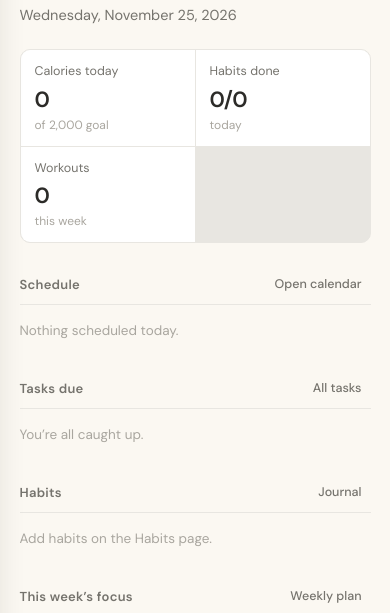
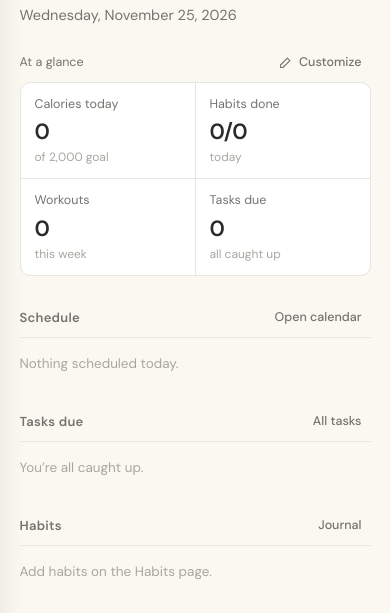
Before and after one commit to rhcuai/Life-Planner, a plain HTML site: page index.html in a window 390 px wide. Shown: the part 204-817 px from the top of the page. Drawn offline with Linux system fonts and the light colour scheme.

Commit message:
Customizable Today tiles; no empty tile slot on phones
Co-Authored-By: Claude Opus 5.5 <noreply@anthropic.com>
Claude-Session: https://claude.ai/code/session_01ECJFQzX8R72p7xnQ8cACaG

```diff
--- a/index.html
+++ b/index.html
@@ -392,6 +392,19 @@ button.acct:hover{border-color:var(--faint)}
 .cyc-chip.on{background:var(--fg);color:var(--bg);border-color:var(--fg)}
 .cyc-chip.flow.on{background:var(--cyc);border-color:var(--cyc);color:#fff}
 @media (max-width:640px){ .cyc-hero{justify-content:center} .cyc-ring{width:170px;height:170px} .cyc-acts{flex-direction:row;flex-wrap:wrap;justify-content:center} }
+/* Today tiles */
+.tiles-h{display:flex;align-items:center;justify-content:space-between;margin-bottom:6px}
+button.stat.tile{border:0;text-align:left;color:var(--fg);cursor:pointer;font:inherit}
+button.stat.tile:hover{background:var(--hover)}
+.tile-edit{border:1px solid var(--line);border-radius:10px;padding:12px;margin-bottom:12px;background:var(--side)}
+.tile-opts{display:grid;grid-template-columns:repeat(auto-fill,minmax(200px,1fr));gap:6px}
+.tile-opt{display:flex;align-items:center;gap:4px;border:1px solid var(--line);border-radius:8px;background:var(--card);padding:2px 4px 2px 2px}
+.tile-tog{flex:1;display:flex;align-items:center;gap:10px;border:0;background:transparent;padding:7px 8px;font-size:14px;color:var(--fg);text-align:left}
+.tile-opt:not(.on) .tile-tog{color:var(--muted)}
+.tile-tog .chk{pointer-events:none}
+.tile-ord{display:flex}
+.tile-ord .icon-btn:disabled{opacity:.3}
+@media (max-width:640px){ .stats{grid-template-columns:repeat(2,minmax(0,1fr))} .stats>.stat:last-child:nth-child(odd){grid-column:1/-1} .tile-opts{grid-template-columns:minmax(0,1fr)} }
 /* Calendars panel */
 .cal-layout{display:grid;grid-template-columns:190px minmax(0,1fr);gap:20px;align-items:start}
 .cal-panel{display:flex;flex-direction:column;gap:8px;position:sticky;top:16px;font-size:13px}
@@ -969,6 +982,33 @@ function page(icon,title,sub,actions,...content){
 }
 
 /* Today */
+const TILES={
+  calories:['Calories today',d=>[d.kcal.toLocaleString(),`of ${num(S.food.goal).toLocaleString()} goal`],'calories'],
+  habits:['Habits done',d=>[`${d.log.filter(id=>S.habits.list.some(x=>x.id===id)).length}/${S.habits.list.length}`,'today'],'habits'],
+  workouts:['Workouts',d=>[d.wkSessions,'this week'],'workouts'],
+  events:['Events today',d=>[d.evs.length,d.evs.length?'next: '+evTime(d.evs.find(e=>!e.start||e.start>=new Date().toTimeString().slice(0,5))||d.evs[d.evs.length-1]):'nothing scheduled'],'calendar'],
+  tasks:['Tasks due',d=>[d.due.length,d.due.length?'today or overdue':'all caught up'],'tasks'],
+  focus:['Weekly focus',d=>{ const f=(d.plan&&d.plan.focus)||[]; return [`${f.filter(x=>x.done).length}/${f.length}`,'done this week']; },'week'],
+  goals:['Yearly goals',()=>{ const gs=S.goals.items.filter(g=>num(g.year)===new Date().getFullYear()); return [gs.length?Math.round(gs.reduce((s,g)=>s+goalPct(g),0)/gs.length)+'%':'–',gs.length?`average across ${gs.length} goal${gs.length>1?'s':''}`:'no goals yet']; },'goals'],
+  movies:['Movies watched',()=>{ const y=String(new Date().getFullYear()); return [S.movies.items.filter(m=>m.status==='watched'&&(m.date||'').startsWith(y)).length,'this year']; },'movies'],
+  recipes:['Recipes saved',()=>[S.recipes.items.length,'in your collection'],'recipes']
+};
+const DEFAULT_TILES=['calories','habits','workouts','tasks'];
+function todayTiles(d){
+  const sel=(Array.isArray(S.prefs.todayTiles)?S.prefs.todayTiles:DEFAULT_TILES).filter(k=>TILES[k]);
+  const tiles=sel.map(k=>{ const [lab,fn,r]=TILES[k]; const [v,sub]=fn(d); return h('button',{type:'button',class:'stat tile',onclick:()=>go(r)},h('div',{class:'k'},lab),h('div',{class:'v'},v),h('div',{class:'s'},sub)); });
+  const toggle=k=>{ const cur=sel.slice(); const i=cur.indexOf(k); if(i>=0) cur.splice(i,1); else cur.push(k); S.prefs.todayTiles=cur; save('prefs'); };
+  const move=(k,n)=>{ const cur=sel.slice(); const i=cur.indexOf(k), j=i+n; if(j<0||j>=cur.length) return; [cur[i],cur[j]]=[cur[j],cur[i]]; S.prefs.todayTiles=cur; save('prefs'); };
+  return h('div',{style:'margin-bottom:28px'},
+    h('div',{class:'tiles-h'},h('span',{class:'small muted'},'At a glance'),h('button',{type:'button',class:'btn ghost sm',onclick:()=>{V.editTiles=!V.editTiles;render(true)}},ic('edit'),V.editTiles?'Done':'Customize')),
+    V.editTiles?h('div',{class:'tile-edit'},
+      h('p',{class:'small muted',style:'margin:0 0 8px'},'Tap to show or hide a tile. Use the arrows to change the order.'),
+      h('div',{class:'tile-opts'},Object.keys(TILES).map(k=>{ const on=sel.includes(k), i=sel.indexOf(k);
+        return h('div',{class:'tile-opt'+(on?' on':'')},
+          h('button',{type:'button',class:'tile-tog','aria-pressed':on?'true':'false',onclick:()=>toggle(k)},h('span',{class:'chk'+(on?' on':'')}),TILES[k][0]),
+          on?h('span',{class:'tile-ord'},h('button',{type:'button',class:'icon-btn','aria-label':'Move '+TILES[k][0]+' earlier',disabled:i===0,onclick:()=>move(k,-1)},ic('left')),h('button',{type:'button',class:'icon-btn','aria-label':'Move '+TILES[k][0]+' later',disabled:i===sel.length-1,onclick:()=>move(k,1)},ic('right'))):null); }))):null,
+    tiles.length?h('div',{class:'stats'},tiles):(V.editTiles?null:h('div',{class:'empty'},'No tiles shown. Tap Customize to add some.')));
+}
 function pageToday(){
   const t=today(), now=new Date();
   const hr=now.getHours(); const greet=hr<12?'Good morning':hr<18?'Good afternoon':'Good evening';
@@ -980,10 +1020,7 @@ function pageToday(){
   const wk0=ymd(sow(now)); const wkSessions=S.workouts.sessions.filter(s=>s.date>=wk0&&s.date<=t).length;
   return page('today',greet,now.toLocaleDateString(undefined,{weekday:'long',month:'long',day:'numeric',year:'numeric'}),
     [btn('Event',()=>editEvent(null,{date:t}),'btn','plus'),btn('Task',()=>editTask(null,{due:t}),'btn','plus')],
-    h('div',{class:'stats',style:'margin-bottom:28px'},
-      h('div',{class:'stat'},h('div',{class:'k'},'Calories today'),h('div',{class:'v'},kcal.toLocaleString()),h('div',{class:'s'},`of ${num(S.food.goal).toLocaleString()} goal`)),
-      h('div',{class:'stat'},h('div',{class:'k'},'Habits done'),h('div',{class:'v'},`${log.filter(id=>S.habits.list.some(x=>x.id===id)).length}/${S.habits.list.length}`),h('div',{class:'s'},'today')),
-      h('div',{class:'stat'},h('div',{class:'k'},'Workouts'),h('div',{class:'v'},wkSessions),h('div',{class:'s'},'this week'))),
+    todayTiles({kcal,log,wkSessions,evs,due,plan}),
     h('div',{class:'grid2'},
       block('Schedule',btn('Open calendar',()=>go('calendar'),'btn ghost sm'), evs.length?h('div',{class:'rows'},evs.map(e=>h('div',{class:'row t-'+evColor(e)},h('span',{class:'dot'}),h('span',{class:'time'},evTime(e)),h('button',{class:'title grow',style:'flex:1',onclick:()=>editEvent(e)},e.title)))):h('div',{class:'empty'},'Nothing scheduled today.')),
       block('Tasks due',btn('All tasks',()=>go('tasks'),'btn ghost sm'), due.length?h('div',{class:'rows'},due.map(x=>taskRow(x))):h('div',{class:'empty'},'You’re all caught up.')),
--- a/sw.js
+++ b/sw.js
@@ -1,4 +1,4 @@
-const CACHE='life-planner-v17';
+const CACHE='life-planner-v18';
 const FILES=['./','./index.html','./manifest.webmanifest','./icon-192.png','./icon-512.png','./apple-touch-icon.png'];
 self.addEventListener('install',e=>{e.waitUntil(caches.open(CACHE).then(c=>c.addAll(FILES)).then(()=>self.skipWaiting()));});
 self.addEventListener('activate',e=>{e.waitUntil(caches.keys().then(ks=>Promise.all(ks.filter(k=>k!==CACHE).map(k=>caches.delete(k)))).then(()=>self.clients.claim()));});
```
